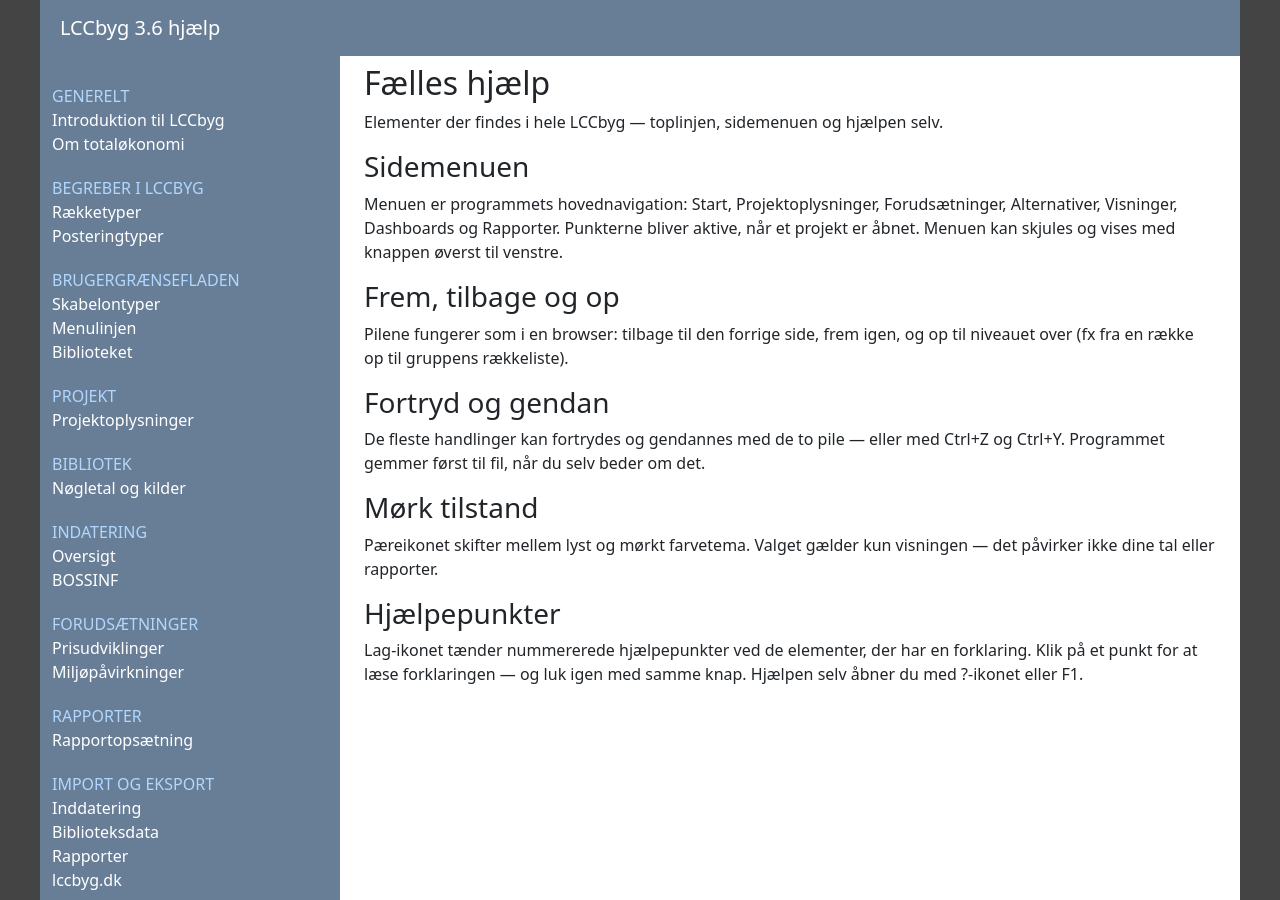
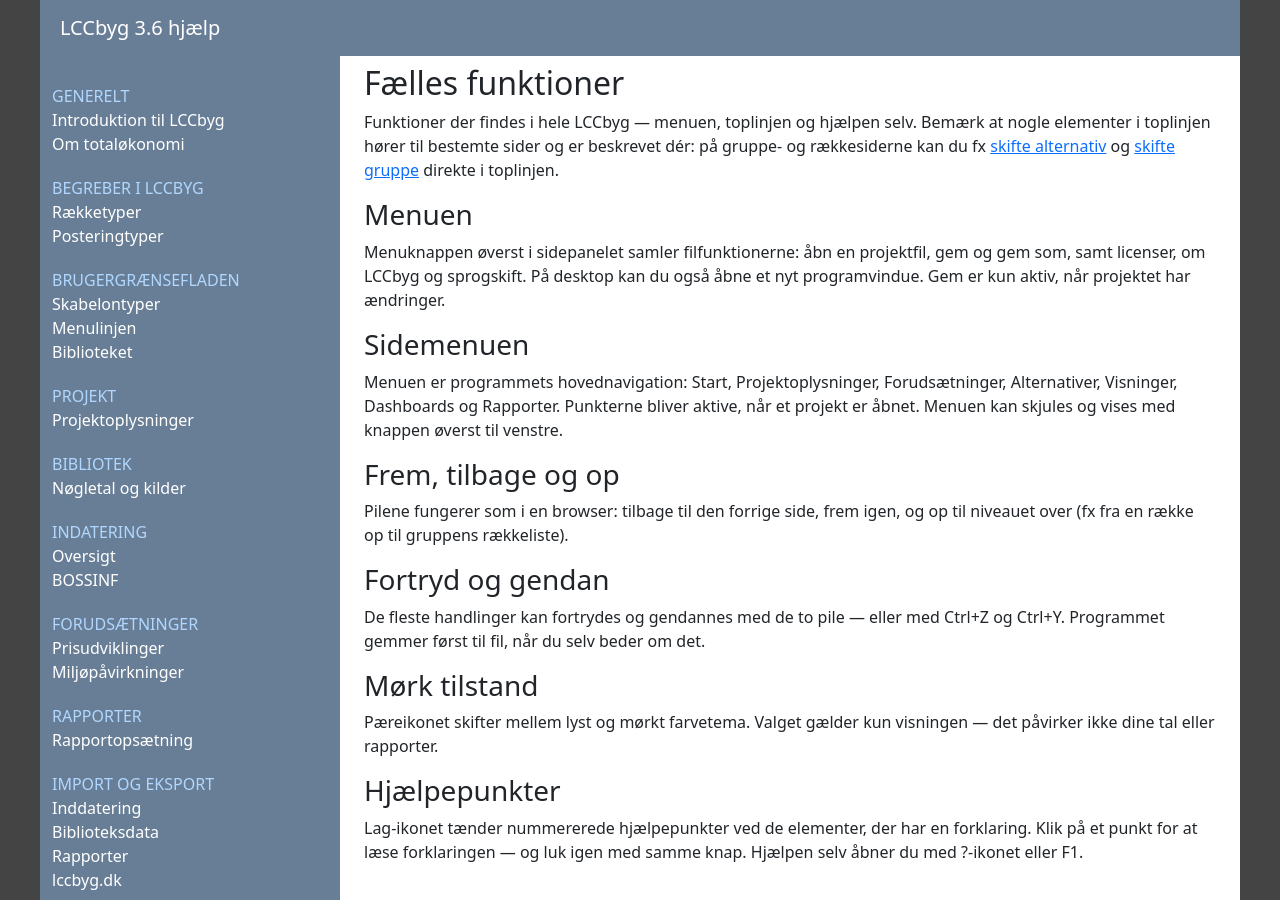
Before and after one commit to LccBuild/lccbyg-docs, a Jekyll site: the page built from docs/help/40/da/shared.md, in a window 1280 px wide. Built offline with Jekyll 4.4.1, drawn with Linux system fonts in a browser that asks for light colours; our own code applies the rules of GitHub Pages for plain Markdown files.

Commit message:
Faelles funktioner as a page in the tree; page-bound top bar elements
shared.md becomes the "Faelles funktioner" page, visible in the help tree
with its own group: the file menu, side menu, navigation arrows, undo/redo,
dark mode and help layers. Its intro points out that some top bar elements
belong to specific pages - jumping between alternatives and groups is
described on the Grupper and Raekker pages (new skift-alternativ and
skift-gruppe sections). Index regenerated.

Co-Authored-By: Claude Fable 5 <noreply@anthropic.com>
Claude-Session: https://claude.ai/code/session_012TY438hhAETPobvpxfwQD4

```diff
--- a/docs/help/40/da/helptree.json
+++ b/docs/help/40/da/helptree.json
@@ -48,6 +48,12 @@
       ]
     },
     {
+      "title": "Fælles funktioner",
+      "items": [
+        { "context": "shared", "title": "Fælles funktioner" }
+      ]
+    },
+    {
       "title": "Om LCCbyg",
       "items": [
         { "context": "about", "title": "Om LCCbyg" },
--- a/docs/help/40/da/shared.md
+++ b/docs/help/40/da/shared.md
@@ -1,8 +1,17 @@
 ---
-title: "Fælles hjælp"
+title: "Fælles funktioner"
 ---
 
-Elementer der findes i hele LCCbyg — toplinjen, sidemenuen og hjælpen selv.
+Funktioner der findes i hele LCCbyg — menuen, toplinjen og hjælpen selv.
+Bemærk at nogle elementer i toplinjen hører til bestemte sider og er
+beskrevet dér: på gruppe- og rækkesiderne kan du fx
+[skifte alternativ](alternative.md#skift-alternativ) og
+[skifte gruppe](alternative-group-rows.md#skift-gruppe) direkte i toplinjen.
+
+### Menuen {#fil-menu}
+Menuknappen øverst i sidepanelet samler filfunktionerne: åbn en projektfil,
+gem og gem som, samt licenser, om LCCbyg og sprogskift. På desktop kan du også
+åbne et nyt programvindue. Gem er kun aktiv, når projektet har ændringer.
 
 ### Sidemenuen {#hovedmenu}
 Menuen er programmets hovednavigation: Start, Projektoplysninger,
```
Also changed, not shown: docs/help/40/da/alternative-group-rows.md (+5 -0 lines), docs/help/40/da/alternative.md (+5 -0 lines), docs/help/40/da/catalog.json (+32 -2 lines), docs/help/40/da/help.index.json (+1 -1 lines), 1 other file.
